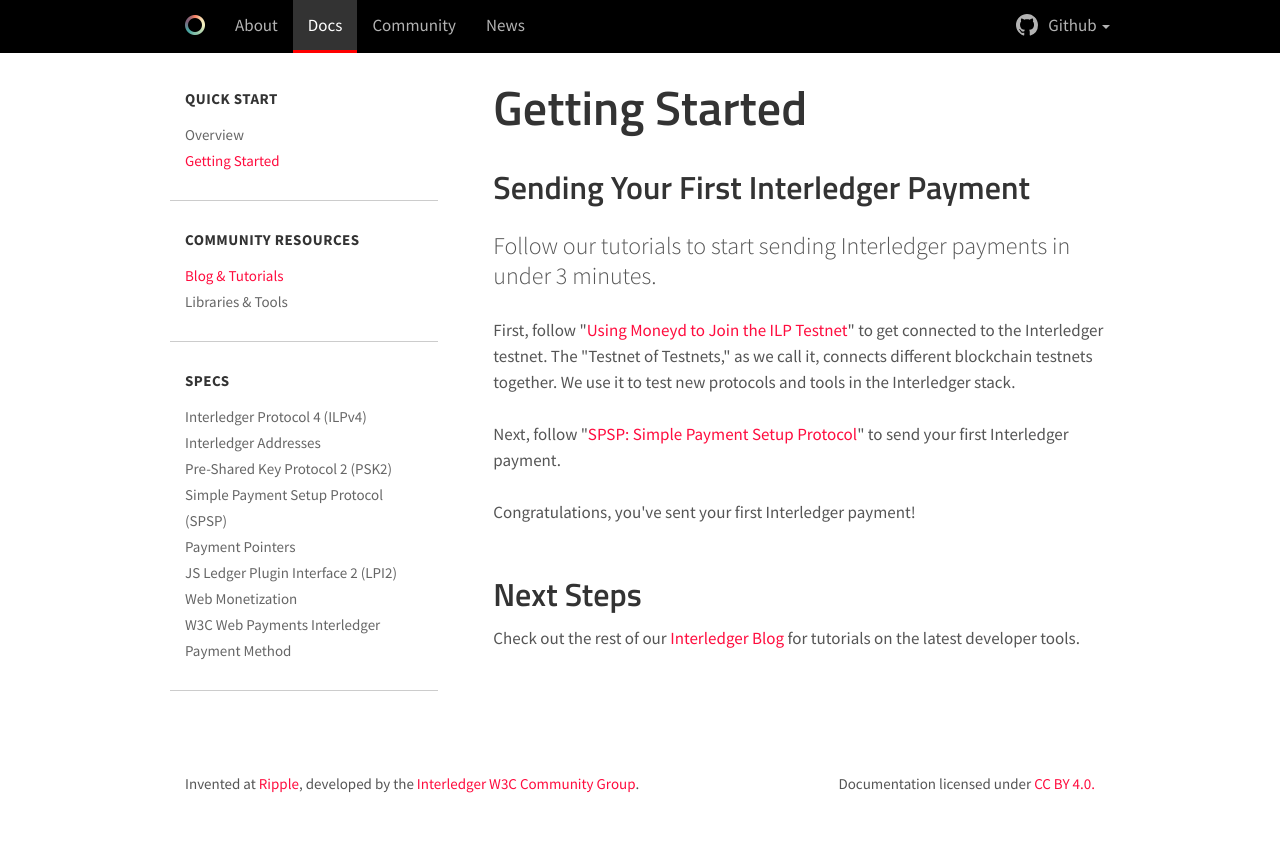
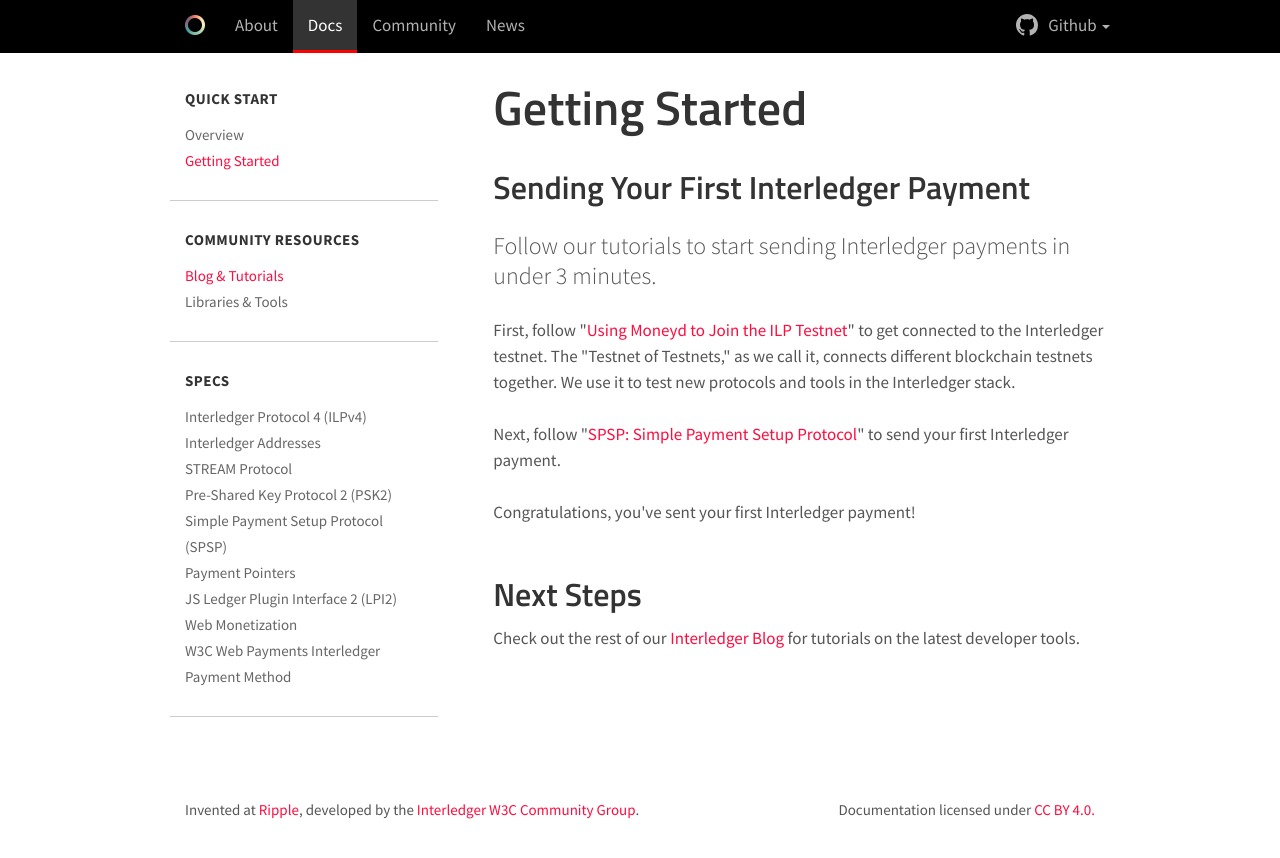
Before and after one commit to interledger/interledger.github.io, a Jekyll site: the page built from getting-started.html, in a window 1280 px wide. Shown: the top 858 px of the page. Built offline with Jekyll 4.4.1, drawn with Linux system fonts in a browser that asks for light colours; nearby versions of some CDN libraries; some web fonts are replaced.

Commit message:
Add link to STREAM

```diff
--- a/_includes/docs-sidebar.html
+++ b/_includes/docs-sidebar.html
@@ -16,6 +16,7 @@
   <!--     <li><a href="rfcs/0002-crypto-conditions/">Crypto-conditions</a></li> -->
       <li><a href="rfcs/0027-interledger-protocol-4/">Interledger Protocol 4 (ILPv4)</a></li>
       <li><a href="rfcs/0015-ilp-addresses/">Interledger Addresses</a></li>
+      <li><a href="rfcs/0029-stream/">STREAM Protocol</a></li>
       <li><a href="rfcs/0025-pre-shared-key-2/">Pre-Shared Key Protocol 2 (PSK2)</a></li>
       <li><a href="rfcs/0009-simple-payment-setup-protocol/">Simple Payment Setup Protocol (SPSP)</a></li>
       <li><a href="rfcs/0026-payment-pointers/">Payment Pointers</a></li>
```
